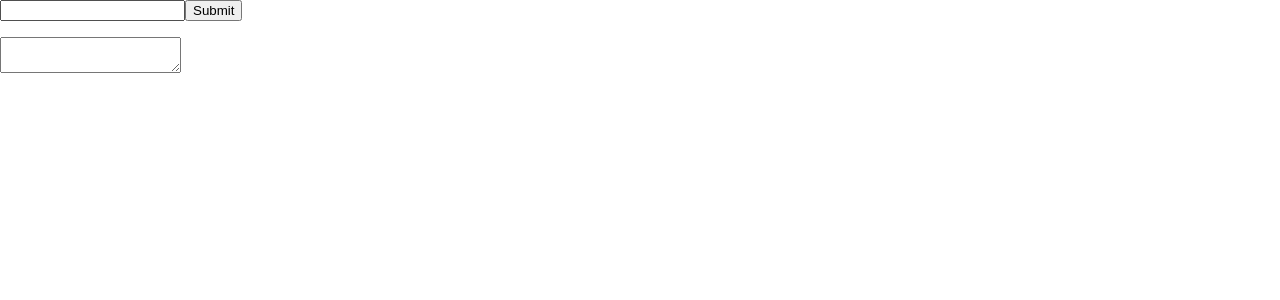
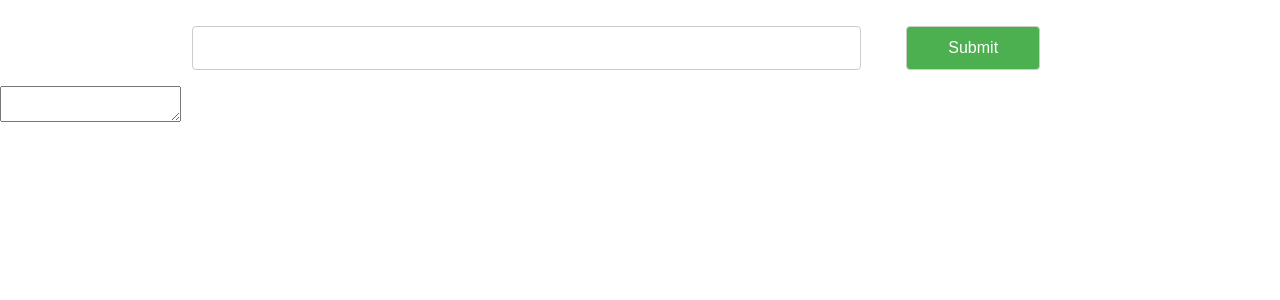
Before and after one commit to meshde/RSS2EmailUI, a React (Create React App) app: page / in a window 1280 px wide. Shown: the top 300 px of the page. Built offline with nearby package versions, Linux system fonts and the light colour scheme.

Commit message:
Add Style to url input

```diff
--- /dev/null
+++ b/src/Main.css
@@ -0,0 +1,27 @@
+.Main {
+}
+
+.Main-url {
+  width: 70%;
+  margin-left: auto;
+  margin-right: auto;
+  margin-top: 2%;
+}
+
+.inp {
+  font-size: 1em;
+  border: 1px solid #ccc;
+  border-radius: 4px;
+  padding: 12px 20px;
+}
+
+#url {
+  width: 70%;
+}
+
+#submit {
+  margin-left: 5%;
+  width: 15%;
+  background-color: #4CAF50;
+  color: white;
+}
--- a/src/Main.js
+++ b/src/Main.js
@@ -1,5 +1,6 @@
 import React, { Component } from 'react';
 import Tags from './Tags';
+import './Main.css';
 
 class Main extends Component {
   constructor(){
@@ -27,10 +28,12 @@ class Main extends Component {
   render() {
     return (
       <div className="Main">
-        <input type="text" id="url" />
-        <button id="submit" onClick={this.handle}>
-          Submit
-        </button>
+        <div className="Main-url" >
+          <input type="text" className="inp" id="url" />
+          <button className="inp" id="submit" onClick={this.handle}>
+            Submit
+          </button>
+        </div>
         <Tags list={this.state.list} />
         <textarea id="txt" ></textarea>
       </div>
--- a/src/Tags.js
+++ b/src/Tags.js
@@ -1,6 +1,10 @@
 import React, { Component } from 'react';
 
 class Tags extends Component {
+  constructor(){
+    super();
+    this.handle = this.handle.bind(this);
+  }
   handle(item) {
     var txt = document.getElementById('txt');
     var start = txt.selectionStart;
@@ -19,7 +23,7 @@ class Tags extends Component {
             (item) =>
             <li className="item" onClick={
               () => {
-                this.handle(item)
+                this.handle(item);
               }
             } >
               { item }
```
